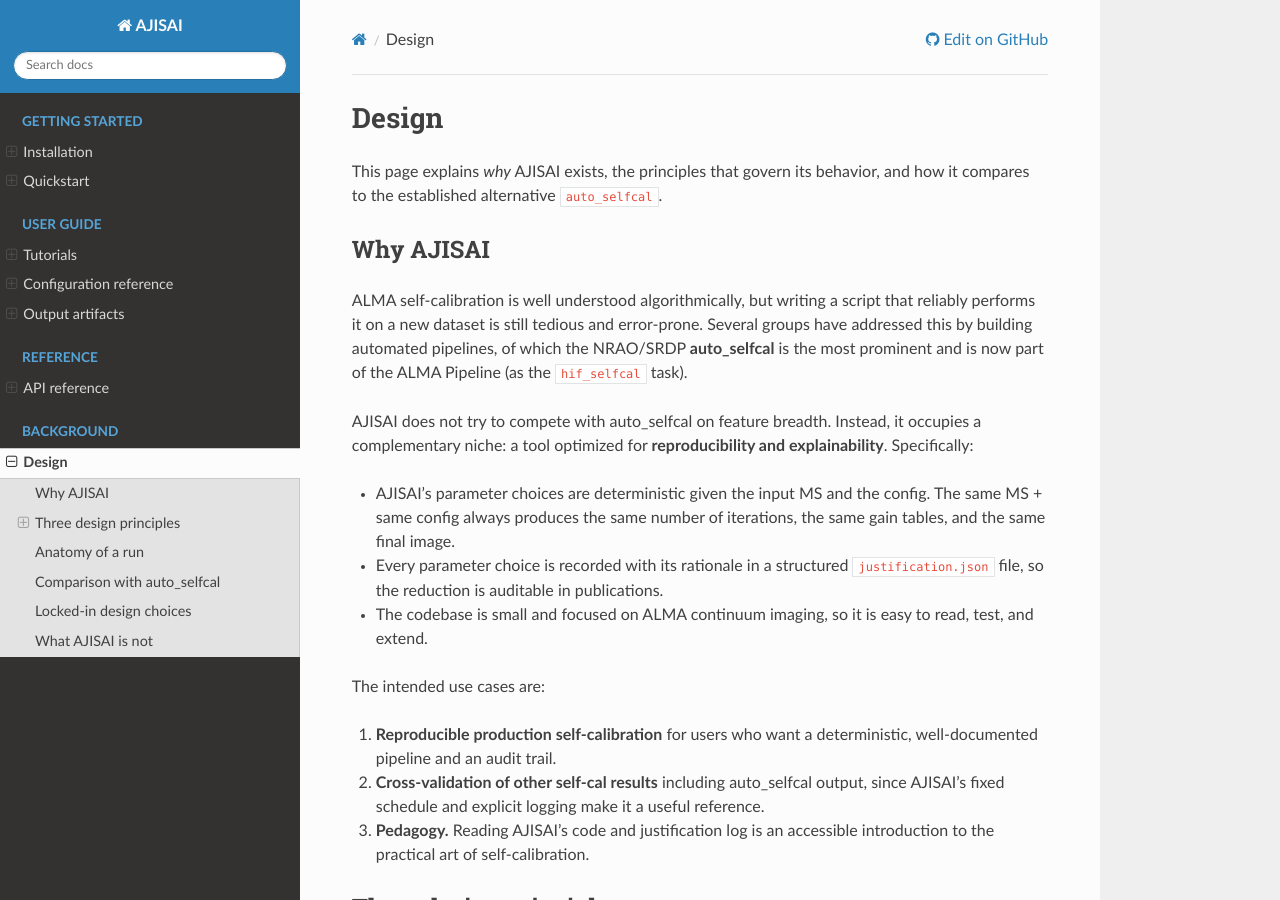
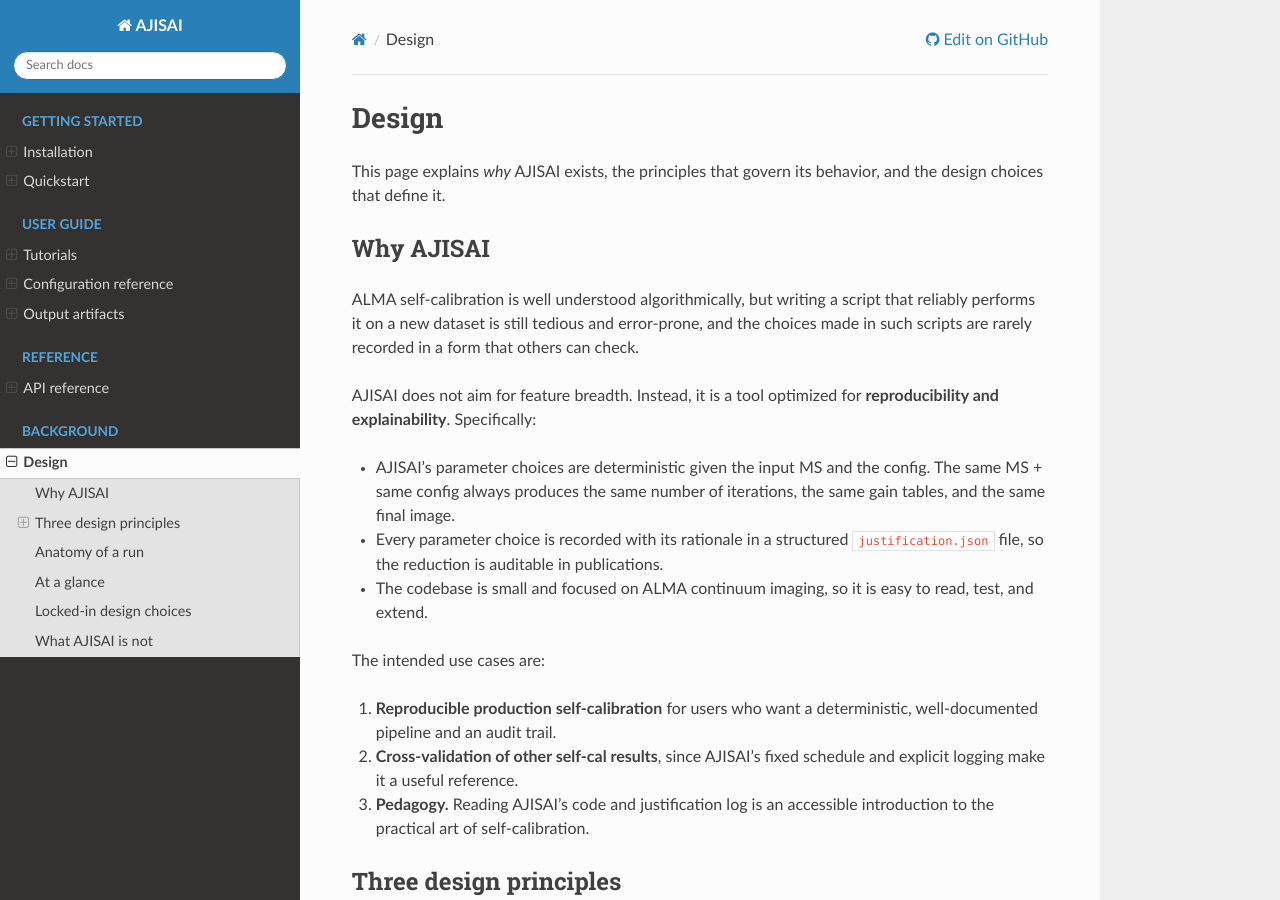
Before and after one commit to Y-Masayuki/AJISAI, a Sphinx documentation site: the page built from docs/design.md, in a window 1280 px wide and 900 px high. Built offline with Sphinx 7.4.7 and the Read the Docs theme 3.1.0, drawn with Linux system fonts in a browser that asks for light colours; some of the changed text lies outside the part shown.

Commit message:
docs: describe the design on its own terms, without comparisons to other tools
Rewrite docs/design.md so that AJISAI's design (fixed schedule, no adaptive
rollback, justification.json) is explained without naming other
self-calibration tools; the comparison table becomes an AJISAI-only
"At a glance" table. Drop the named example from CONTRIBUTING.md, the
feature request template, the quickstart link text, and a code comment.
No behavior change.

````diff
--- a/docs/design.md
+++ b/docs/design.md
@@ -1,20 +1,17 @@
 # Design
 
 This page explains *why* AJISAI exists, the principles that govern its
-behavior, and how it compares to the established alternative
-[`auto_selfcal`](https://github.com/jjtobin/auto_selfcal).
+behavior, and the design choices that define it.
 
 ## Why AJISAI
 
 ALMA self-calibration is well understood algorithmically, but writing a
 script that reliably performs it on a new dataset is still tedious and
-error-prone. Several groups have addressed this by building automated
-pipelines, of which the NRAO/SRDP **auto_selfcal** is the most prominent
-and is now part of the ALMA Pipeline (as the `hif_selfcal` task).
+error-prone, and the choices made in such scripts are rarely recorded in
+a form that others can check.
 
-AJISAI does not try to compete with auto_selfcal on feature breadth.
-Instead, it occupies a complementary niche: a tool optimized for
-**reproducibility and explainability**. Specifically:
+AJISAI does not aim for feature breadth. Instead, it is a tool optimized
+for **reproducibility and explainability**. Specifically:
 
 - AJISAI's parameter choices are deterministic given the input MS and
   the config. The same MS + same config always produces the same
@@ -28,9 +25,8 @@
 
 1. **Reproducible production self-calibration** for users who want a
    deterministic, well-documented pipeline and an audit trail.
-2. **Cross-validation of other self-cal results** including auto_selfcal
-   output, since AJISAI's fixed schedule and explicit logging make it a
-   useful reference.
+2. **Cross-validation of other self-cal results**, since AJISAI's fixed
+   schedule and explicit logging make it a useful reference.
 3. **Pedagogy.** Reading AJISAI's code and justification log is an
    accessible introduction to the practical art of self-calibration.
 
@@ -69,14 +65,13 @@
 iterations complete, AJISAI selects the best one by dynamic range
 (peak / RMS_offsource).
 
-This is the principal difference from auto_selfcal, which uses an
-adaptive rollback strategy: each iteration's outcome is evaluated, and
-the iteration is discarded if the noise gets worse. Adaptive rollback
-often produces better images for marginal datasets, but it makes the
-behaviour data-dependent at run time — the same config can produce
-different numbers of iterations on different MSes, which complicates
-publication-grade reproducibility. AJISAI chooses determinism over
-adaptivity.
+AJISAI deliberately does not use adaptive rollback, in which each
+iteration's outcome is evaluated and the iteration is discarded if the
+noise gets worse. Adaptive rollback can produce better images for
+marginal datasets, but it makes the behaviour data-dependent at run time
+— the same config can produce different numbers of iterations on
+different MSes, which complicates publication-grade reproducibility.
+AJISAI chooses determinism over adaptivity.
 
 Anomalies (iterations where, e.g., the dynamic range drops by more
 than 50%, or gaincal returns no solutions) are still detected, but
@@ -118,26 +113,23 @@
 10. write summary CSV, PNG, and justification.json
 ```
 
-## Comparison with auto_selfcal
+## At a glance
 
-| Aspect                          | AJISAI                                  | auto_selfcal                                   |
-|---------------------------------|-----------------------------------------|------------------------------------------------|
-| Self-cal schedule               | Fixed (3 phase + 1 amp by default)      | Adaptive; iterates until no further gain       |
-| Behaviour on anomalies          | Log only; pipeline continues            | Rollback; iteration may be discarded           |
-| Number of iterations per run    | Always the same for a given config      | Data-dependent                                 |
-| Reference antenna selection     | Flag-stats + geometric center (hybrid)  | Flag-stats based                                |
-| RMS estimator                   | Sigma-clip + center exclusion (default) | Annulus / pipeline default                     |
-| Best-image criterion            | Dynamic range over all iterations       | Last accepted iteration                        |
-| Decision audit log              | `justification.json` (structured)        | Logs in CASA-style format                      |
-| Supported targets               | ALMA continuum, single field, multi-EB  | ALMA + VLA, continuum + line, mosaics, ephemeris |
-| Codebase size (LOC)             | ~3000 (focused)                          | ~10000+ (broad)                                |
-| Primary use                     | Reproducible production + audit         | Adaptive imaging for pipeline processing       |
+| Aspect                          | AJISAI                                  |
+|---------------------------------|-----------------------------------------|
+| Self-cal schedule               | Fixed (3 phase + 1 amp by default)      |
+| Behaviour on anomalies          | Log only; pipeline continues            |
+| Number of iterations per run    | Always the same for a given config      |
+| Reference antenna selection     | Flag-stats + geometric center (hybrid)  |
+| RMS estimator                   | Sigma-clip + center exclusion (default) |
+| Best-image criterion            | Dynamic range over all iterations       |
+| Decision audit log              | `justification.json` (structured)       |
+| Supported targets               | ALMA continuum, single field, multi-EB  |
+| Codebase size (LOC)             | ~3000 (focused)                         |
+| Primary use                     | Reproducible production + audit         |
 
-AJISAI is **not** a replacement for auto_selfcal in cases where
-auto_selfcal already works well (which is most cases). AJISAI is a
-**complement**: use it when reproducibility, explainability, or
-educational transparency matter more than raw image quality on marginal
-data.
+Use AJISAI when reproducibility, explainability, or educational
+transparency matter more than raw image quality on marginal data.
 
 ## Locked-in design choices
 
@@ -169,9 +161,9 @@
 - It is **not** a general radio-astronomy imaging package. It targets
   ALMA continuum imaging.
 
-- It is **not** an adaptive optimizer. If you want the best possible
-  image on a marginal dataset and do not care about reproducibility,
-  use auto_selfcal.
+- It is **not** an adaptive optimizer. It does not try to squeeze the
+  best possible image out of a marginal dataset at the expense of
+  reproducibility.
 
 - It does **not** perform continuum-line separation, flagging, or any
   step that should be done before self-cal. Bring AJISAI a clean,
````
Also changed, not shown: CONTRIBUTING.md (+3 -4 lines), docs/quickstart.md (+1 -1 lines), .github/ISSUE_TEMPLATE/feature_request.md, 1 other file.
